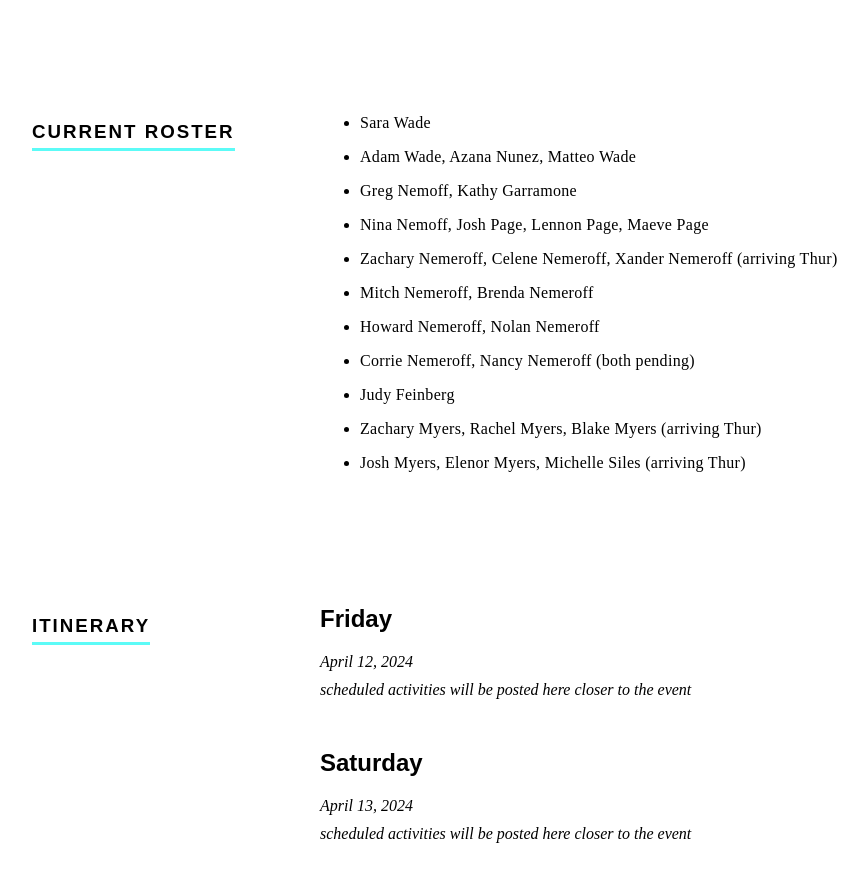
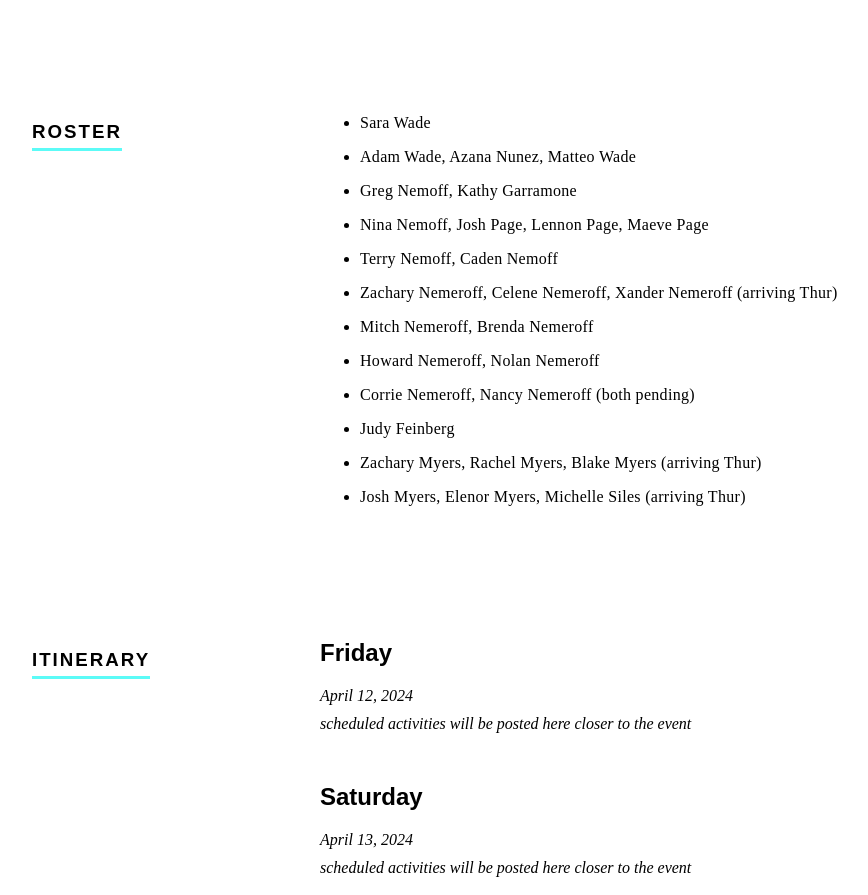
Before and after one commit to ZaneMeroff/fam_reunion, a React (Create React App) app: page / in a window 1280 px wide. Shown: the part 2240-3135 px from the top of the page, without its empty margins (64-932 px from the left). Built offline with nearby package versions, Linux system fonts and the light colour scheme; a web font is replaced by a local one.

Commit message:
update(WorkExperience.js,siteData.js): update data

```diff
--- a/src/components/WorkExperience/WorkExperience.js
+++ b/src/components/WorkExperience/WorkExperience.js
@@ -49,7 +49,7 @@ export const WorkExperience = () => {
       </div>
 
       <div className='experience-container'>
-        { buildExperienceHeading('Current Roster') }
+        { buildExperienceHeading('Roster') }
         <div className='experience-right-container'>
           {siteData.roster.map((item, index) => {
             return (
--- a/src/siteData.js
+++ b/src/siteData.js
@@ -59,13 +59,14 @@ export const siteData = {
         "Adam Wade, Azana Nunez, Matteo Wade",
         "Greg Nemoff, Kathy Garramone",
         "Nina Nemoff, Josh Page, Lennon Page, Maeve Page",
+        "Terry Nemoff, Caden Nemoff",
         "Zachary Nemeroff, Celene Nemeroff, Xander Nemeroff (arriving Thur)",
         "Mitch Nemeroff, Brenda Nemeroff",
         "Howard Nemeroff, Nolan Nemeroff",
         "Corrie Nemeroff, Nancy Nemeroff (both pending)",
         "Judy Feinberg",
         "Zachary Myers, Rachel Myers, Blake Myers (arriving Thur)",
-        "Josh Myers, Elenor Myers, Michelle Siles (arriving Thur)",
+        "Josh Myers, Elenor Myers, Michelle Siles (arriving Thur)"
       ]
     }
   ]
```
